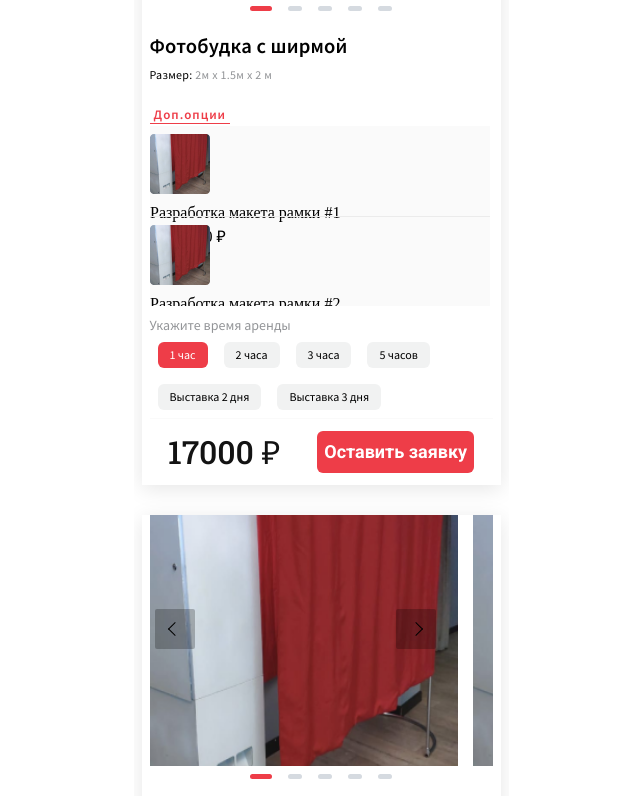
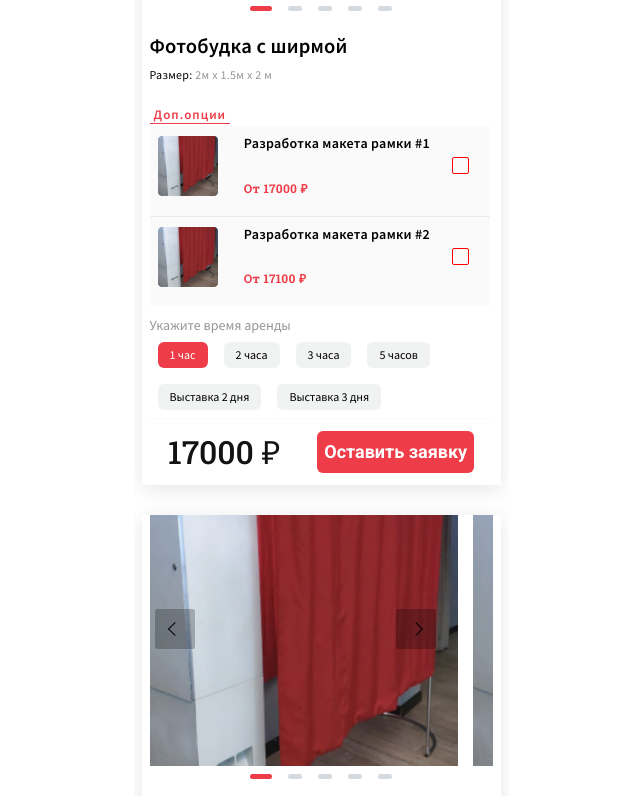
Before and after one commit to fluRinji27/next-photo-booth, a Next.js app: page / in a window 1280 px wide. Shown: the part 1224-2020 px from the top of the page, without its empty margins (319-959 px from the left). Built offline with nearby package versions, Linux system fonts and the light colour scheme.

Commit message:
changed jsx structure

```diff
--- a/pages/components/Catalog/CatalogOption/OptionsItem.jsx
+++ b/pages/components/Catalog/CatalogOption/OptionsItem.jsx
@@ -2,11 +2,11 @@ import React from 'react'
 import Image from "next/image";
 import style from '/styles/Catalog/CatalogOptions.module.scss'
 
-const OptionsItem = ({key, styles, option, handler}) => {
+const OptionsItem = ({option, handler}) => {
     if (option) {
         return (
-            <div key={key} style={styles} className={style.options__item}>
-                <div className={style.options__img}>
+            <>
+                <div className={style.img}>
                     <Image
                         src={`/img/catalog/${option.image}.png`}
                         alt={option.title}
@@ -14,28 +14,35 @@ const OptionsItem = ({key, styles, option, handler}) => {
                         height={60}
                     />
                 </div>
-                <div className={style.options__info}>
-                    <p className={style.options__infoItem + ' ' + style.options__text}>{option.title}</p>
-                    <p className={style.options__infoItem + ' ' + style.options__price}>От {option.price} &#8381;</p>
+                <div className={style.info}>
+                    <p className={style.text}>
+                        {option.title}
+                    </p>
+                    <p className={style.price}>
+                        От {option.price} &#8381;
+                    </p>
                 </div>
+                <div className={style.input}>
                     <input
-                    className={style.options__checkbox}
+                        className={style.checkbox}
                         type="checkbox"
                         checked={option.isChecked}
                         onChange={() => handler(option)}
                     />
-                <style JSX>{`
-                 .options__checkbox::before {
-                  content: '';
-                  background-image: url("/public/img/checkMark.svg");
-                  position: absolute;
-                  width: 100%;
-                  height: 100%;
-                  color: black;
-                }
-                `}</style>
+                    {option.isChecked &&
+                    <div
+                        className={style.checked}
+                        onClick={() => handler(option)}
+                    >
+                        <Image
+                            src='/img/checkMark.svg'
+                            width={15}
+                            height={15}
+                            alt='checkMark'
+                        />
+                    </div>}
                 </div>
-
+            </>
         )
     } else {
         return null
```
Lines whose indentation alone changed are shown as unchanged.
